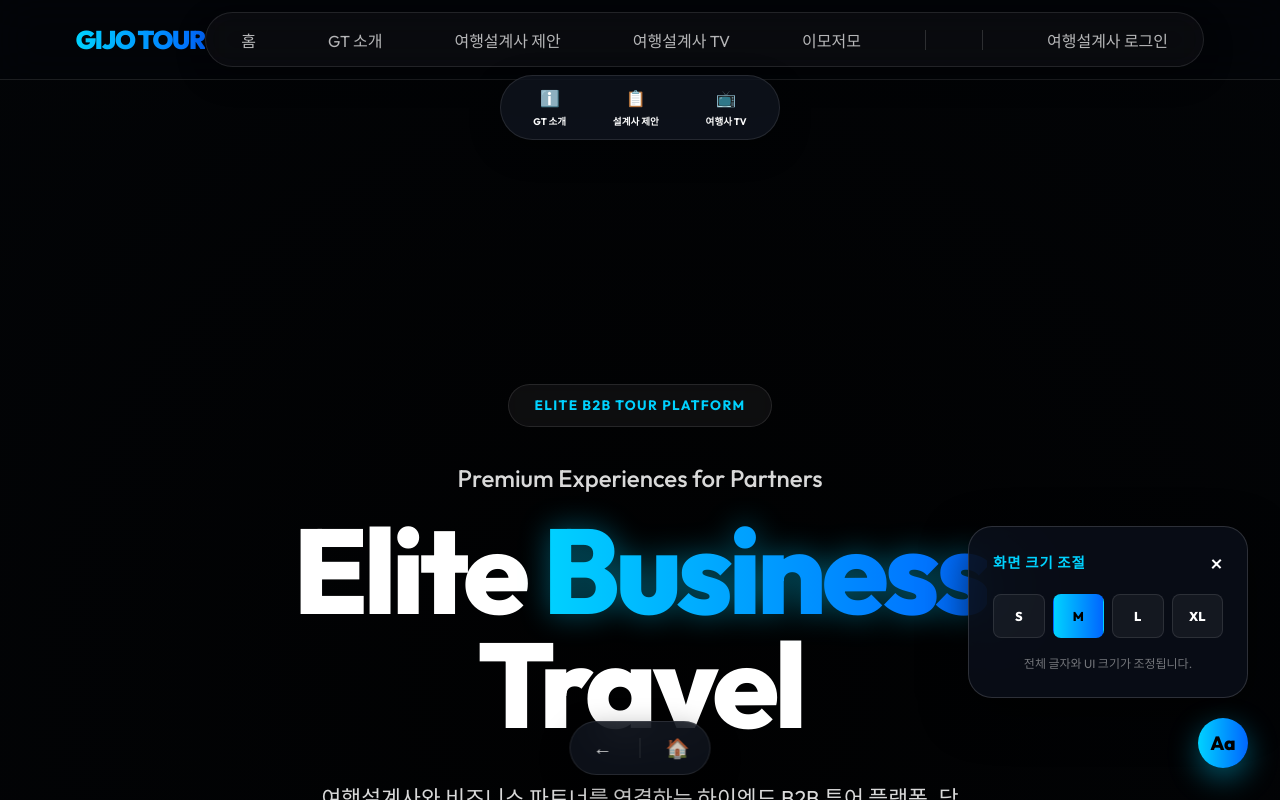
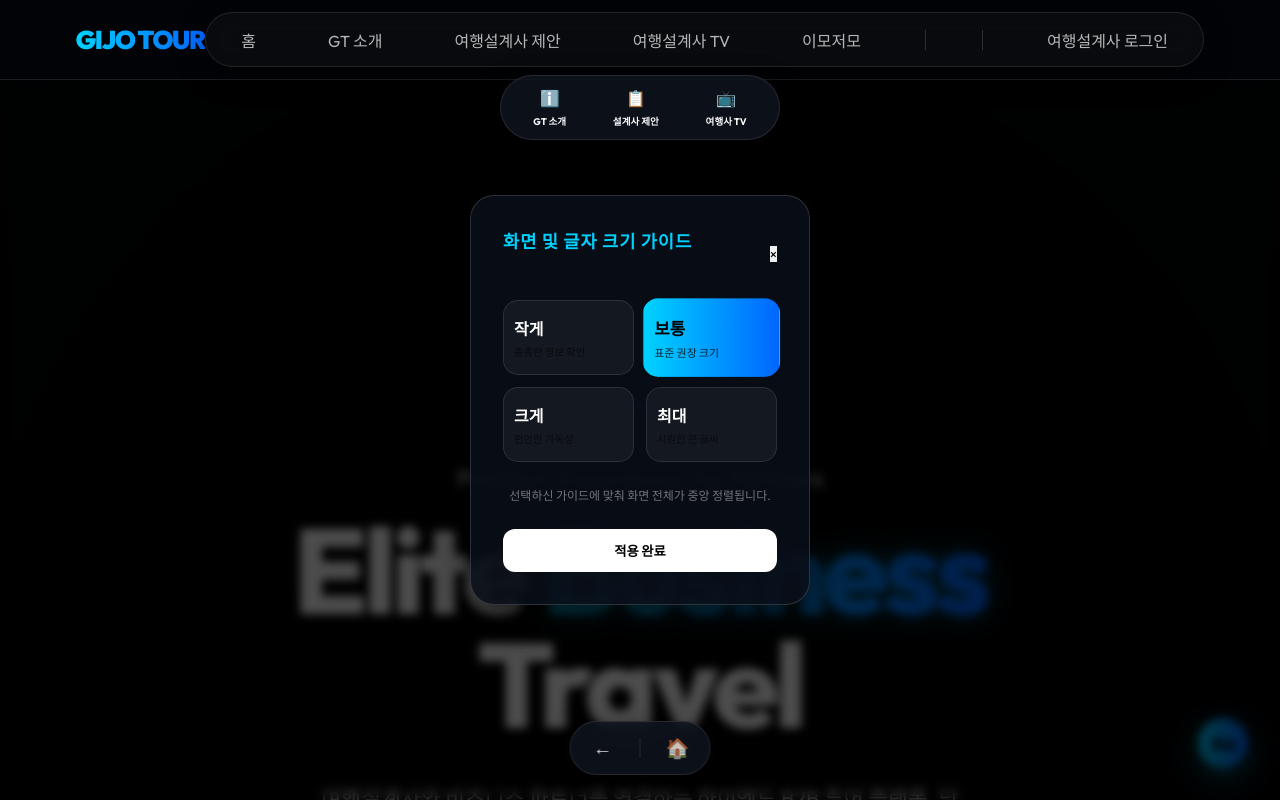
Before and after one commit to gijotour/gijo-tour-app, a React (Vite) app: page /gijotour in a window 1280 px wide. Both pictures are taken after a click on the button "Aa". Shown: the top 800 px of the page. Built offline with nearby package versions, Linux system fonts and the light colour scheme.

Commit message:
feat: 화면 크기 조절 기능 중앙 모달화 및 '한글 가이드 프리셋' 도입 (중앙 정렬 최적화)

```diff
--- a/src/index.css
+++ b/src/index.css
@@ -3478,3 +3478,91 @@ html {
     padding-top: 40px !important;
   }
 }
+
+/* Centered Size Control Modal */
+.size-modal-overlay {
+  position: fixed;
+  top: 0;
+  left: 0;
+  width: 100vw;
+  height: 100vh;
+  background: rgba(0, 0, 0, 0.7);
+  backdrop-filter: blur(5px);
+  display: flex;
+  align-items: center;
+  justify-content: center;
+  z-index: 100005;
+}
+
+.size-menu-centered {
+  width: 90%;
+  max-width: 340px;
+  padding: 2rem;
+  text-align: center;
+  border-radius: 24px;
+}
+
+.size-menu-centered h3 {
+  font-size: 1.1rem;
+  margin-bottom: 1.5rem;
+  color: var(--accent-color);
+}
+
+.scale-guide-grid {
+  display: grid;
+  grid-template-columns: repeat(2, 1fr);
+  gap: 12px;
+  margin-bottom: 1.5rem;
+}
+
+.guide-btn {
+  background: rgba(255, 255, 255, 0.05);
+  border: 1px solid rgba(255, 255, 255, 0.1);
+  border-radius: 15px;
+  padding: 15px 10px;
+  display: flex;
+  flex-direction: column;
+  gap: 4px;
+  transition: all 0.3s;
+}
+
+.guide-btn.active {
+  background: var(--accent-brand);
+  border-color: transparent;
+  transform: scale(1.05);
+}
+
+.guide-btn .g-label {
+  font-size: 1rem;
+  font-weight: 800;
+  color: #fff;
+}
+.guide-btn.active .g-label { color: #000; }
+
+.guide-btn .g-desc {
+  font-size: 0.65rem;
+  opacity: 0.6;
+}
+.guide-btn.active .g-desc { color: #000; opacity: 0.8; }
+
+.menu-footer p {
+  font-size: 0.75rem;
+  opacity: 0.5;
+  margin-bottom: 1.5rem;
+}
+
+.btn-confirm {
+  width: 100%;
+  padding: 12px;
+  background: #fff;
+  color: #000;
+  border: none;
+  border-radius: 12px;
+  font-weight: 700;
+}
+
+/* Ensure centering when scaled */
+.app-main {
+  transform-origin: center top !important;
+  transition: transform 0.3s ease-in-out;
+}
--- a/src/shared/SizeControl.jsx
+++ b/src/shared/SizeControl.jsx
@@ -20,29 +20,41 @@ const SizeControl = ({ uiScale, onScaleChange }) => {
         <span className="icon">Aa</span>
       </button>
 
-      <div className="size-menu glass-card">
+      {isOpen && (
+        <div className="size-modal-overlay" onClick={() => setIsOpen(false)}>
+          <div className="size-menu-centered glass-card animate-up" onClick={(e) => e.stopPropagation()}>
             <div className="menu-header">
-          <span>화면 크기 조절</span>
-          <button className="close-mini" onClick={() => setIsOpen(false)}>&times;</button>
+              <h3>화면 및 글자 크기 가이드</h3>
+              <button className="close-btn" onClick={() => setIsOpen(false)}>&times;</button>
             </div>
-        <div className="scale-options">
-          {scales.map((s) => (
+
+            <div className="scale-guide-grid">
+              {[
+                { label: '작게', value: 0.9, desc: '촘촘한 정보 확인' },
+                { label: '보통', value: 1.0, desc: '표준 권장 크기' },
+                { label: '크게', value: 1.15, desc: '편안한 가독성' },
+                { label: '최대', value: 1.3, desc: '시원한 큰 글씨' }
+              ].map((s) => (
                 <button
                   key={s.label}
-              className={`scale-btn ${uiScale === s.value ? 'active' : ''}`}
+                  className={`guide-btn ${uiScale === s.value ? 'active' : ''}`}
                   onClick={() => {
                     onScaleChange(s.value);
-                // 모바일에서는 선택 시 메뉴 닫기 유인
-                if (window.innerWidth < 768) setIsOpen(false);
                   }}
-              title={s.title}
                 >
-              {s.label}
+                  <span className="g-label">{s.label}</span>
+                  <span className="g-desc">{s.desc}</span>
                 </button>
               ))}
             </div>
-        <p className="scale-hint">전체 글자와 UI 크기가 조정됩니다.</p>
+
+            <div className="menu-footer">
+              <p>선택하신 가이드에 맞춰 화면 전체가 중앙 정렬됩니다.</p>
+              <button className="btn-confirm" onClick={() => setIsOpen(false)}>적용 완료</button>
             </div>
+          </div>
+        </div>
+      )}
     </div>
   );
 };
```
Lines whose indentation alone changed are shown as unchanged.
